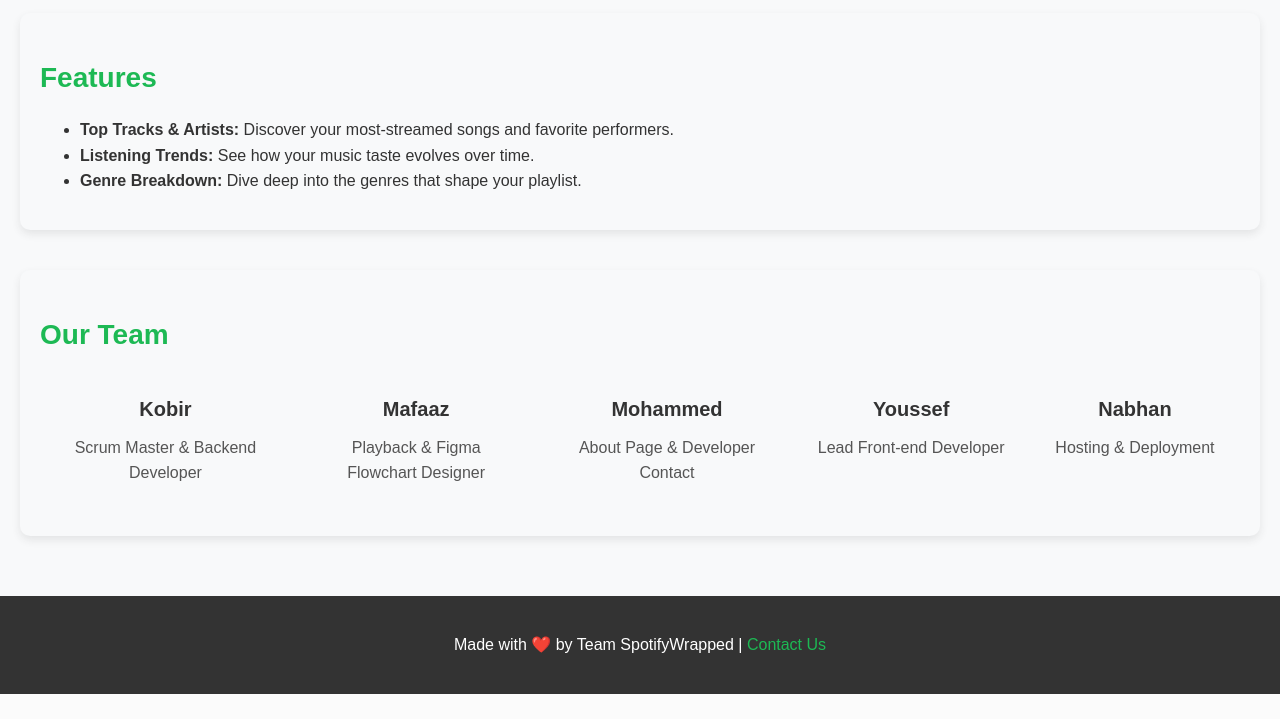
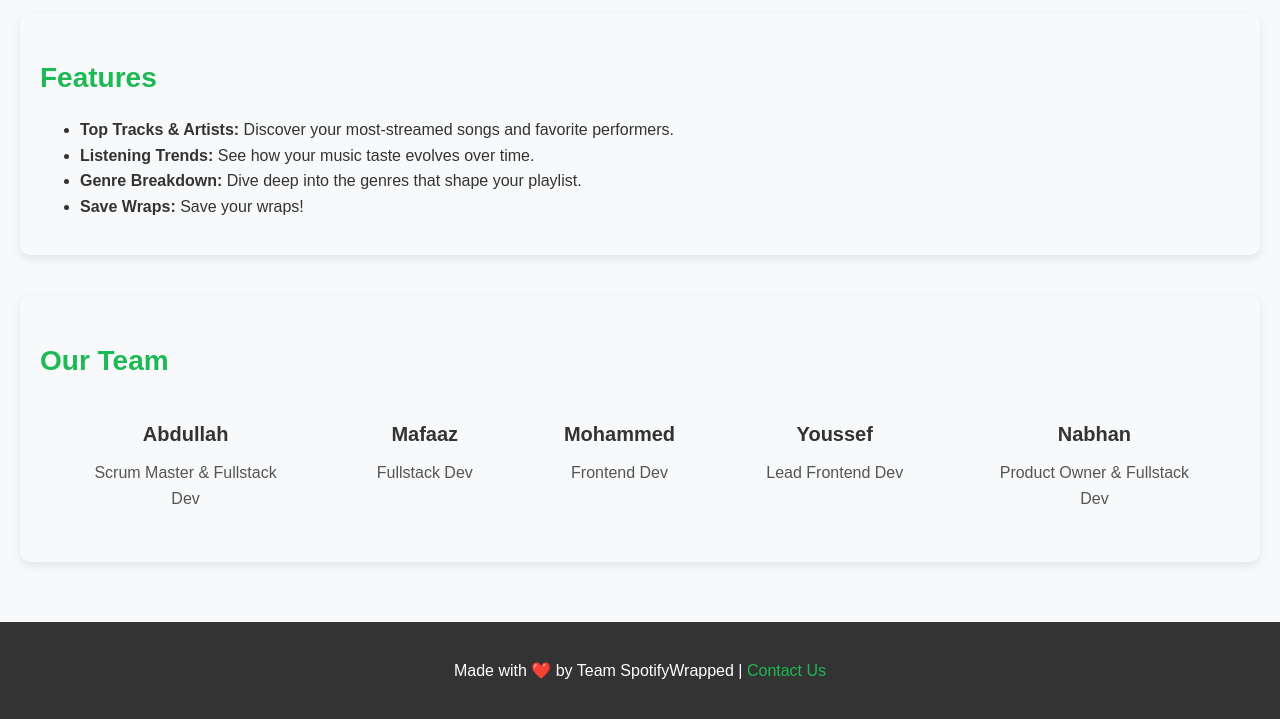
Before and after one commit to AKobir5503/SpotifyWrapped, a Django app: page /about/ in a window 1280 px wide. Shown: the part 311-1030 px from the top of the page. Before the commit the page ends 1005 px from the top, so only its background shows below. Run offline with Django 5.2, Linux system fonts and the light colour scheme.

Commit message:
about page updates
fixed people descrips and added feature bullet

```diff
--- a/wrapped/templates/about.html
+++ b/wrapped/templates/about.html
@@ -300,6 +300,7 @@
             <li><strong>Top Tracks & Artists:</strong> Discover your most-streamed songs and favorite performers.</li>
             <li><strong>Listening Trends:</strong> See how your music taste evolves over time.</li>
             <li><strong>Genre Breakdown:</strong> Dive deep into the genres that shape your playlist.</li>
+            <li><strong>Save Wraps:</strong> Save your wraps!</li>
         </ul>
     </div>
 
@@ -307,24 +308,24 @@
         <h2>Our Team</h2>
         <div class="team">
             <div class="team-member">
-                <h3>Kobir</h3>
-                <p>Scrum Master & Backend Developer</p>
+                <h3>Abdullah</h3>
+                <p>Scrum Master & Fullstack Dev</p>
             </div>
             <div class="team-member">
                 <h3>Mafaaz</h3>
-                <p>Playback & Figma Flowchart Designer</p>
+                <p>Fullstack Dev</p>
             </div>
             <div class="team-member">
                 <h3>Mohammed</h3>
-                <p>About Page & Developer Contact</p>
+                <p>Frontend Dev</p>
             </div>
             <div class="team-member">
                 <h3>Youssef</h3>
-                <p>Lead Front-end Developer</p>
+                <p>Lead Frontend Dev</p>
             </div>
             <div class="team-member">
                 <h3>Nabhan</h3>
-                <p>Hosting & Deployment</p>
+                <p>Product Owner & Fullstack Dev</p>
             </div>
         </div>
     </div>
```
Also changed, not shown: wrapped/templates/about_de.html (+7 -6 lines), wrapped/templates/about_es.html (+7 -6 lines).
